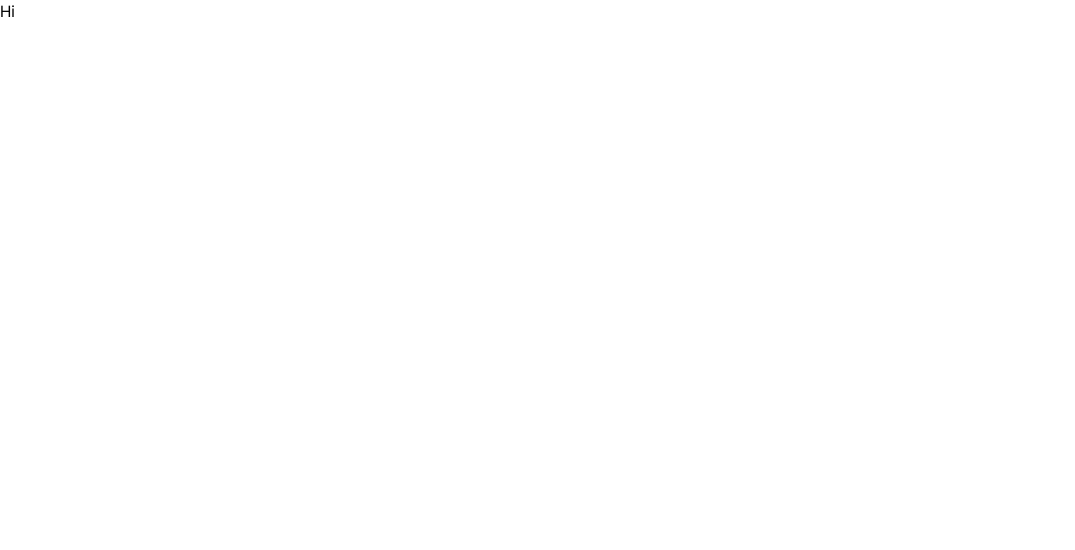
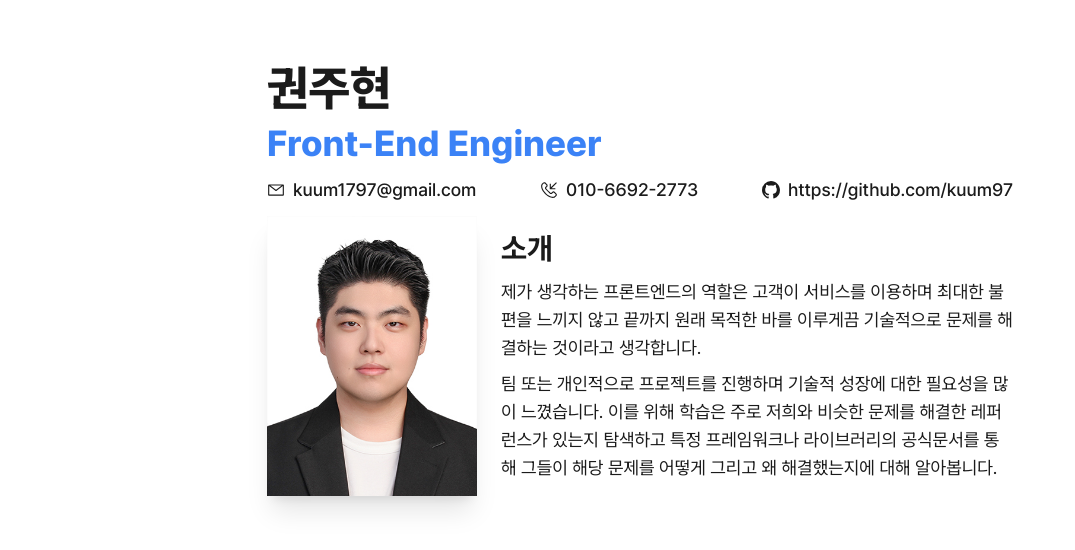
Before and after one commit to kuum97/resume, a Next.js app: page / in a window 1280 px wide. Shown: the top 550 px of the page, without its empty margins (0-1075 px from the left). Built offline with nearby package versions, Linux system fonts and the light colour scheme.

Commit message:
Write first resume sections

```diff
--- a/app/page.tsx
+++ b/app/page.tsx
@@ -1,3 +1,9 @@
+import Resume from "@/components/resume";
+
 export default function Home() {
-  return <div>Hi</div>;
+  return (
+    <div className="flex flex-col items-center justify-center w-screen py-10 text-black">
+      <Resume />
+    </div>
+  );
 }
--- /dev/null
+++ b/components/resume/index.tsx
@@ -0,0 +1,39 @@
+import Introduce from "./introduce";
+import Profile from "./profile";
+import { VscMail, VscGithubInverted, VscCallIncoming } from "react-icons/vsc";
+
+export default function Resume() {
+  return (
+    <main className="w-full max-w-[794px] aspect-a4 p-6">
+      <section className="flex flex-col gap-3 mb-3">
+        <h1>권주현</h1>
+        <h2 className="text-blue-500">Front-End Engineer</h2>
+      </section>
+      <section>
+        <ul className="flex justify-between mb-3 text-lg font-medium">
+          <li className="flex items-center gap-2">
+            <VscMail />
+            kuum1797@gmail.com
+          </li>
+          <li className="flex items-center gap-2">
+            <VscCallIncoming />
+            010-6692-2773
+          </li>
+          <li className="flex items-center gap-2">
+            <VscGithubInverted />
+            <a
+              href="https://github.com/kuum97"
+              className="transition-colors hover:text-blue-500"
+            >
+              https://github.com/kuum97
+            </a>
+          </li>
+        </ul>
+      </section>
+      <section className="flex items-center">
+        <Profile />
+        <Introduce />
+      </section>
+    </main>
+  );
+}
--- /dev/null
+++ b/components/resume/introduce/index.tsx
@@ -0,0 +1,20 @@
+export default function Introduce() {
+  return (
+    <div className="flex flex-col gap-3">
+      <h3>소개</h3>
+      <div className="flex flex-col gap-2">
+        <p className="text-lg">
+          제가 생각하는 프론트엔드의 역할은 고객이 서비스를 이용하며 최대한
+          불편을 느끼지 않고 끝까지 원래 목적한 바를 이루게끔 기술적으로 문제를
+          해결하는 것이라고 생각합니다.
+        </p>
+        <p className="text-lg">
+          팀 또는 개인적으로 프로젝트를 진행하며 기술적 성장에 대한 필요성을
+          많이 느꼈습니다. 이를 위해 학습은 주로 저희와 비슷한 문제를 해결한
+          레퍼런스가 있는지 탐색하고 특정 프레임워크나 라이브러리의 공식문서를
+          통해 그들이 해당 문제를 어떻게 그리고 왜 해결했는지에 대해 알아봅니다.
+        </p>
+      </div>
+    </div>
+  );
+}
--- /dev/null
+++ b/components/resume/profile/index.tsx
@@ -0,0 +1,11 @@
+import Image from "next/image";
+
+export default function Profile() {
+  return (
+    <div>
+      <div className="relative mr-6 w-[210px] h-[280px] shadow-xl">
+        <Image fill src="/my_photo.jpeg" alt="profile-photo" />
+      </div>
+    </div>
+  );
+}
```
